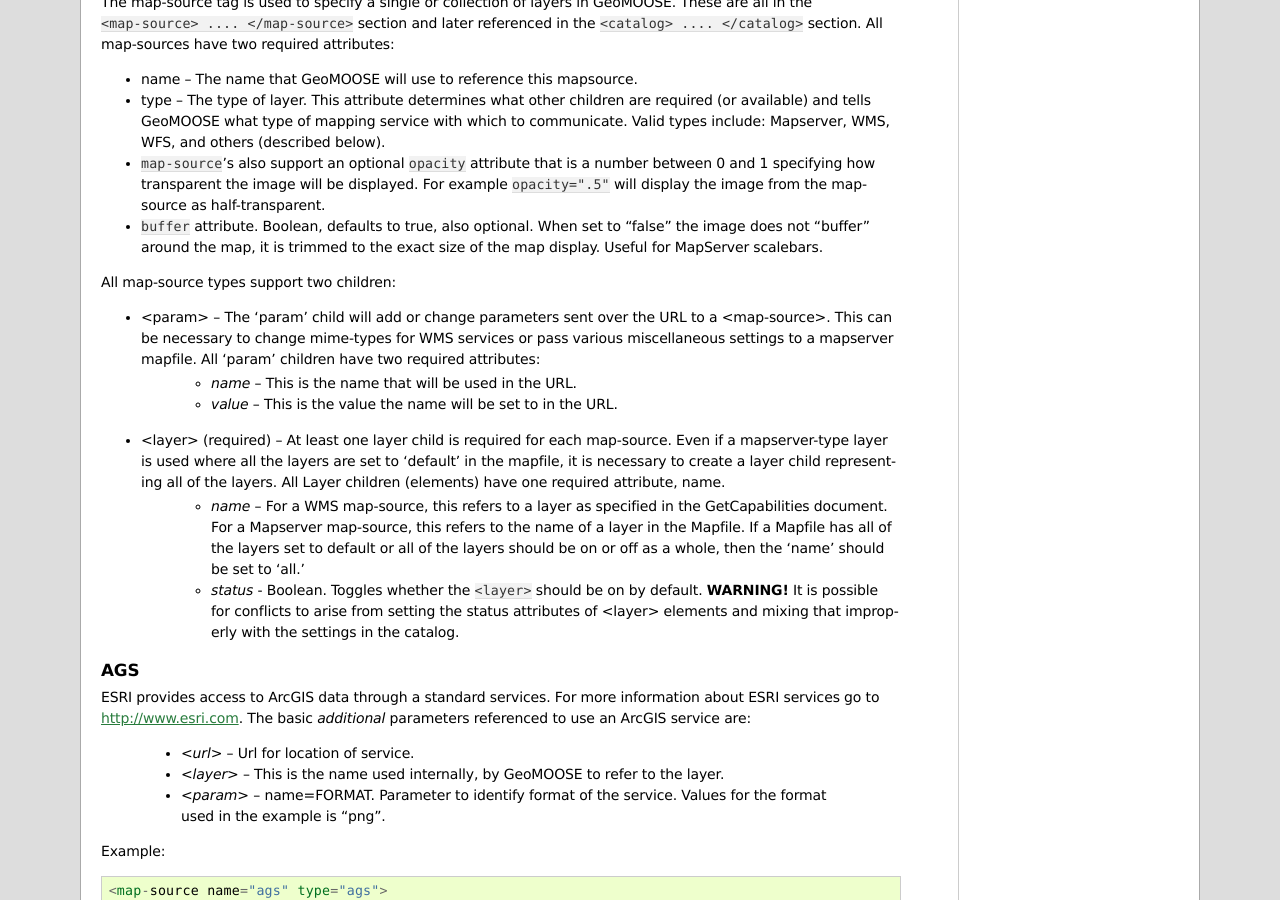
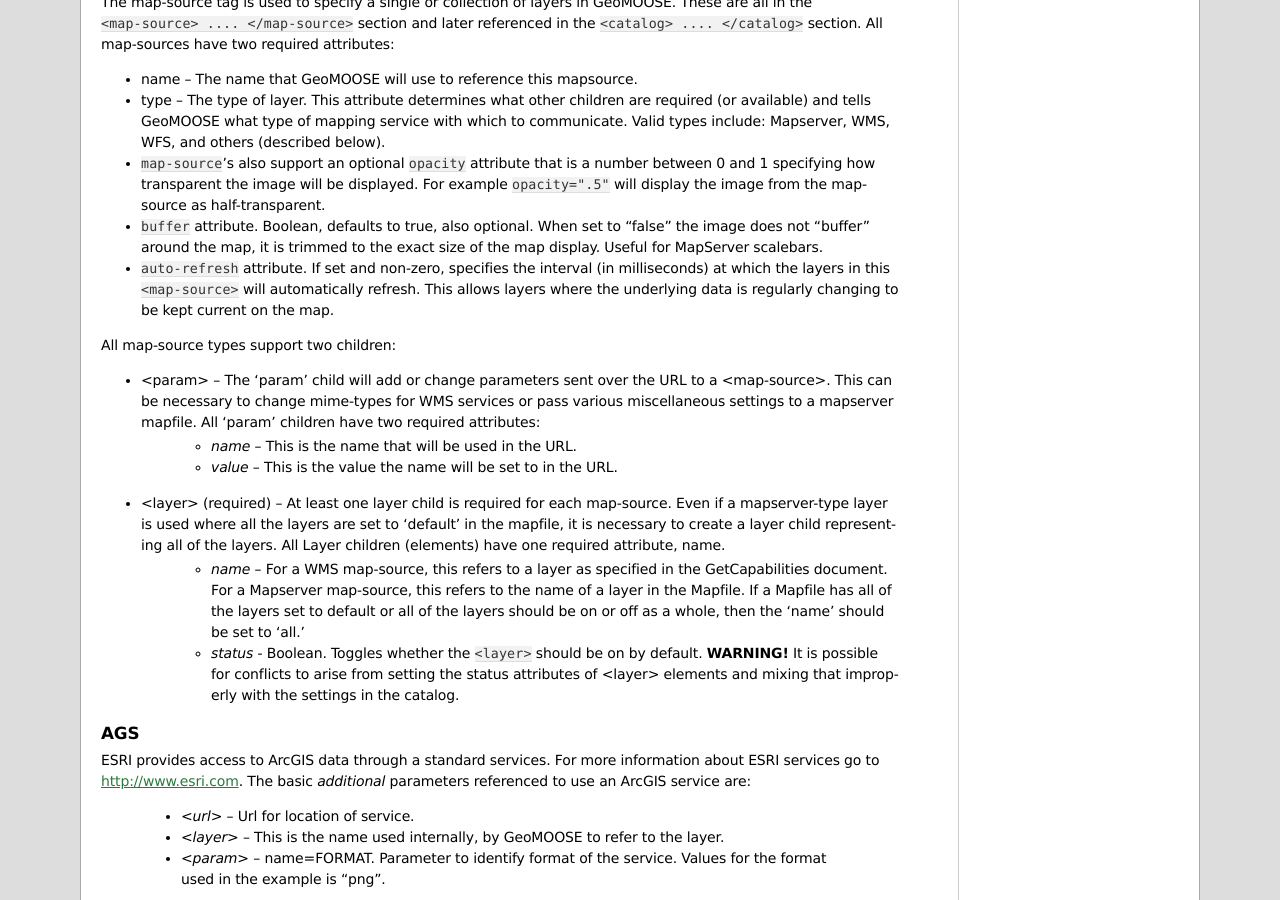
Before and after one commit to geomoose/geomoose-docs, a Sphinx documentation site: the page built from source/docs/mapbook.txt, in a window 1280 px wide and 900 px high, scrolled down 1786 px. Built offline with Sphinx 7.4.7, drawn with Linux system fonts in a browser that asks for light colours.

Commit message:
Document <map-source auto-refresh="" ...> tag.
refs: geomoose/geomoose#89

```diff
--- a/source/docs/mapbook.txt
+++ b/source/docs/mapbook.txt
@@ -93,6 +93,8 @@ The map-source tag is used to specify a single or collection of layers in GeoMOO
 * ``map-source``'s also support an optional ``opacity`` attribute that is a number between 0 and 1 specifying how transparent the image will be displayed.  For example ``opacity=".5"`` will display the image from the map-source as half-transparent.
 
 * ``buffer`` attribute.  Boolean, defaults to true, also optional.  When set to "false" the image does not "buffer" around the map, it is trimmed to the exact size of the map display.  Useful for MapServer scalebars.
+
+* ``auto-refresh`` attribute.  If set and non-zero, specifies the interval (in milliseconds) at which the layers in this ``<map-source>`` will automatically refresh.  This allows layers where the underlying data is regularly changing to be kept current on the map.
 
 All map-source types support two children:
 
```
